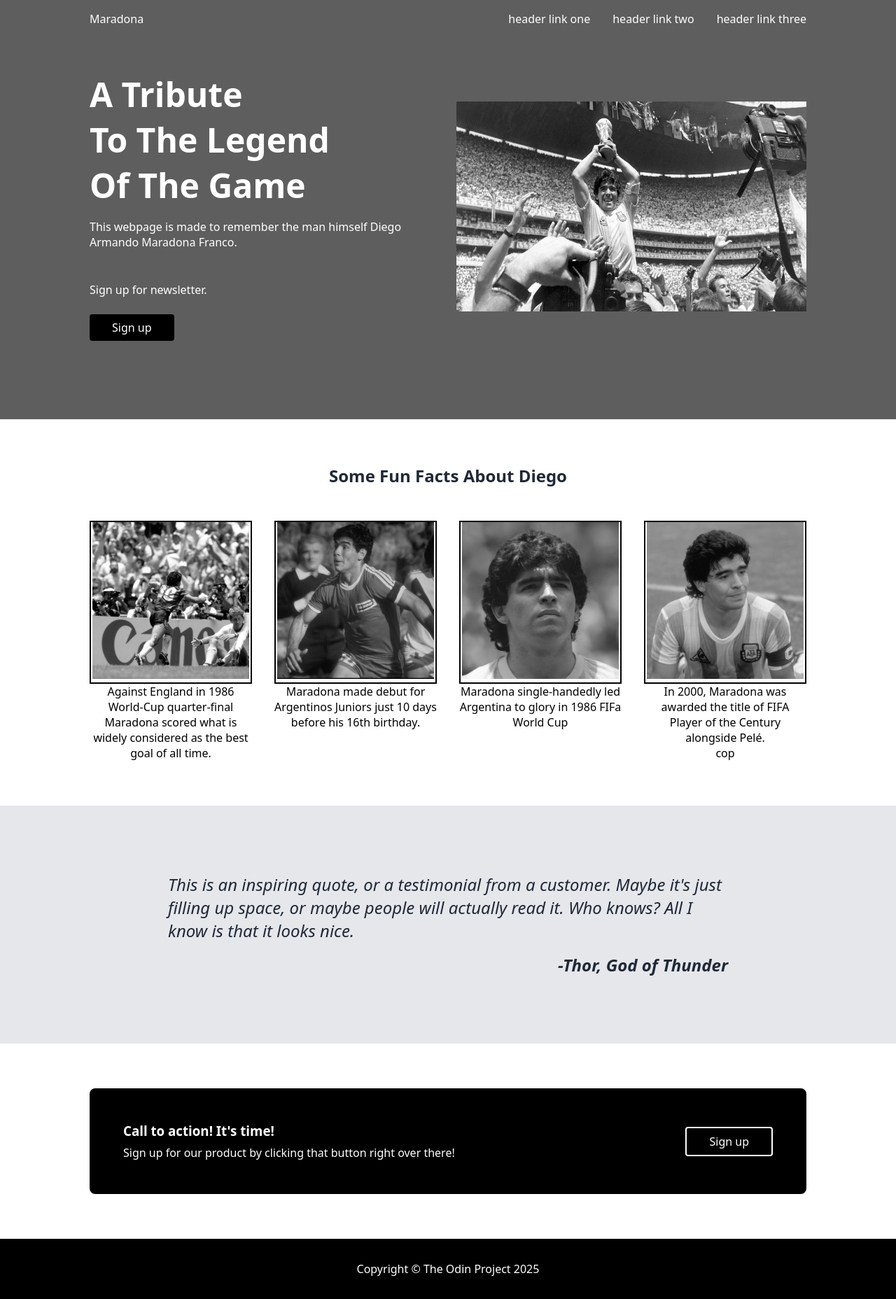
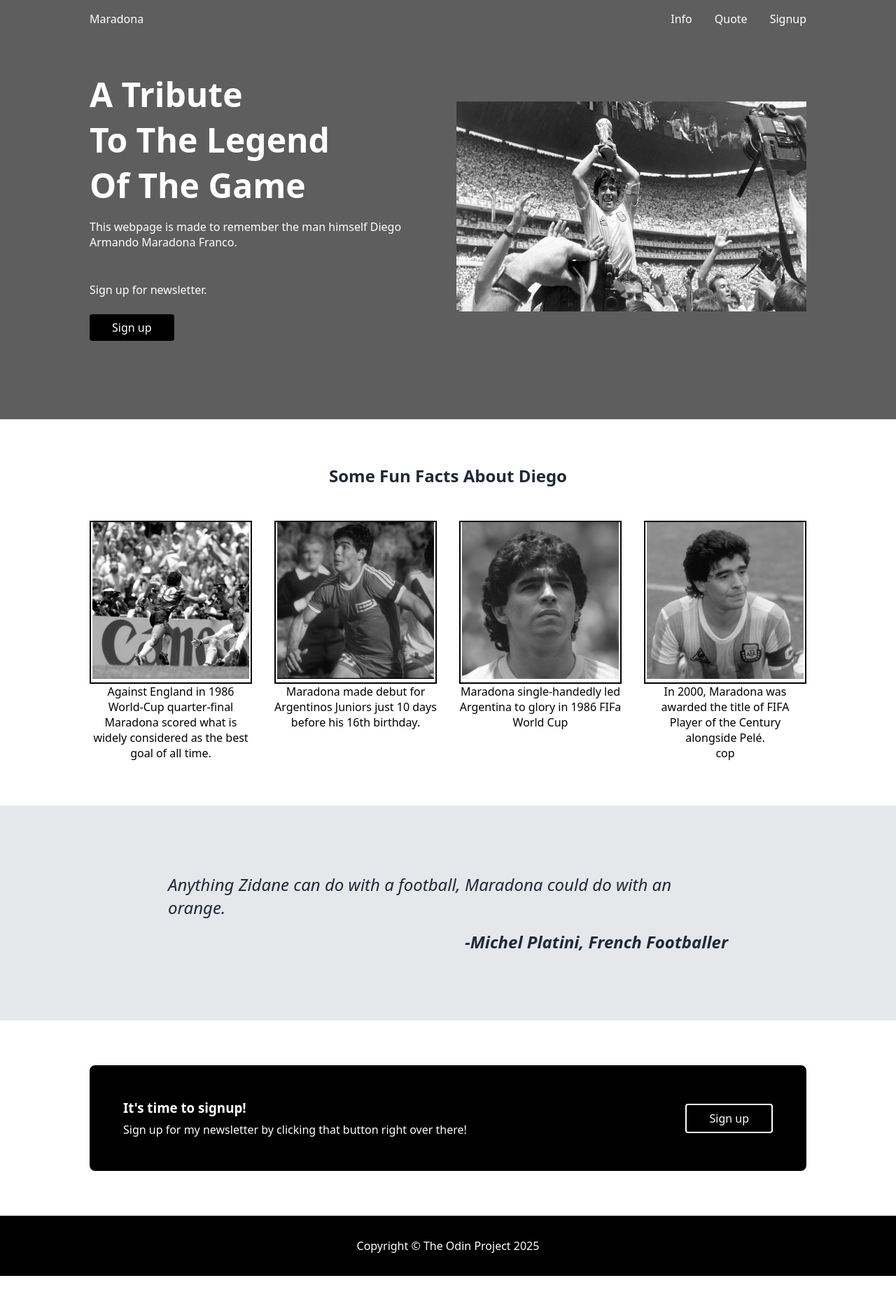
Before and after one commit to shameel-m/landing-page-odinproject, a plain HTML site: page index.html in a window 1280 px wide. Shown: the whole page at 70% size. After the commit the page ends 1823 px from the top, so only its background shows below. Drawn offline with Linux system fonts and the light colour scheme.

Commit message:
FInal draft

```diff
--- a/index.html
+++ b/index.html
@@ -11,16 +11,16 @@
         <nav class="nav">
             <div class="logo">Maradona</div>
             <div class="nav-links">
-                <a href="#">header link one</a>
-                <a href="#">header link two</a>
-                <a href="#">header link three</a>
+                <a href="#1">Info</a>
+                <a href="#2">Quote</a>
+                <a href="#3">Signup</a>
             </div>
         </nav>
         <div class="hero">
             <div class="hero-content">
                 <h1>A Tribute <br> To The Legend <br> Of The Game</h1>
                 <p>This webpage is made to remember the man himself Diego Armando Maradona Franco. </p><br><p> Sign up for newsletter.</p>
-                <a href="#" class="btn">Sign up</a>
+                <a href="https://www.youtube.com/watch?v=dQw4w9WgXcQ&t=1s" class="btn">Sign up</a>
             </div>
             <div class="hero-image">
                 <img width="500" height="300" src="images/maradona_main.jpg" alt="">
@@ -28,7 +28,7 @@
         </div>
     </header>
 
-    <section class="info-section">
+    <section  id="1" class="info-section">
         <h2>Some Fun Facts About Diego</h2>
         <div class="info-grid">
             <div class="info-item">
@@ -50,20 +50,20 @@
         </div>
     </section>
 
-    <section class="quote-section">
+    <section id="2" class="quote-section">
         <div class="quote">
-            This is an inspiring quote, or a testimonial from a customer. Maybe it's just filling up space, or maybe people will actually read it. Who knows? All I know is that it looks nice.
-            <div class="quote-author">-Thor, God of Thunder</div>
+            Anything Zidane can do with a football, Maradona could do with an orange.
+            <div class="quote-author">-Michel Platini, French Footballer</div>
         </div>
     </section>
 
-    <section class="cta-section">
+    <section id="3" class="cta-section">
         <div class="cta-container">
             <div class="cta-content">
-                <h3>Call to action! It's time!</h3>
-                <p>Sign up for our product by clicking that button right over there!</p>
+                <h3>It's time to signup!</h3>
+                <p>Sign up for my newsletter by clicking that button right over there!</p>
             </div>
-            <a href="#" class="btn cta-btn">Sign up</a>
+            <a href="https://www.youtube.com/watch?v=dQw4w9WgXcQ&t=1s" class="btn cta-btn">Sign up</a>
         </div>
     </section>
 
```
